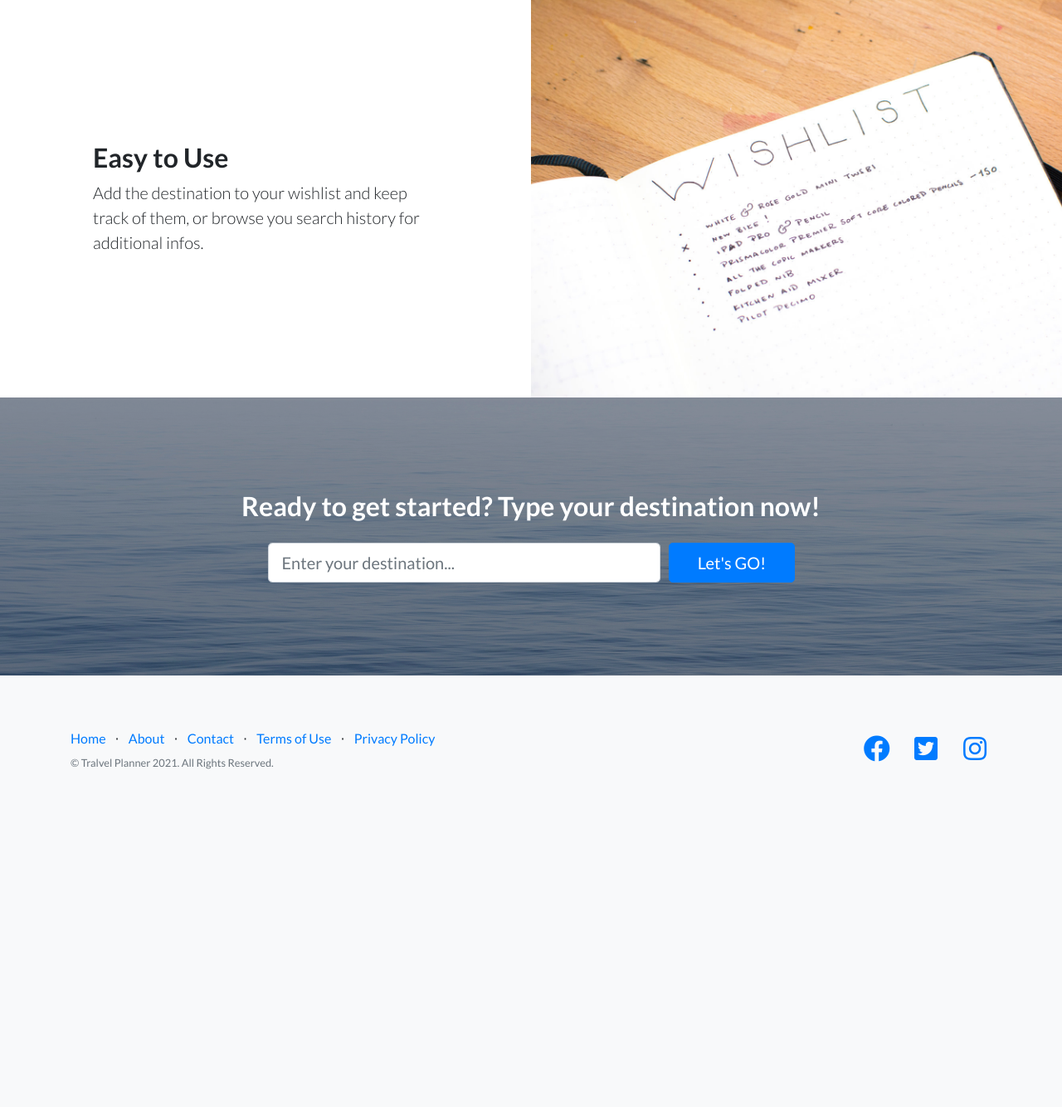
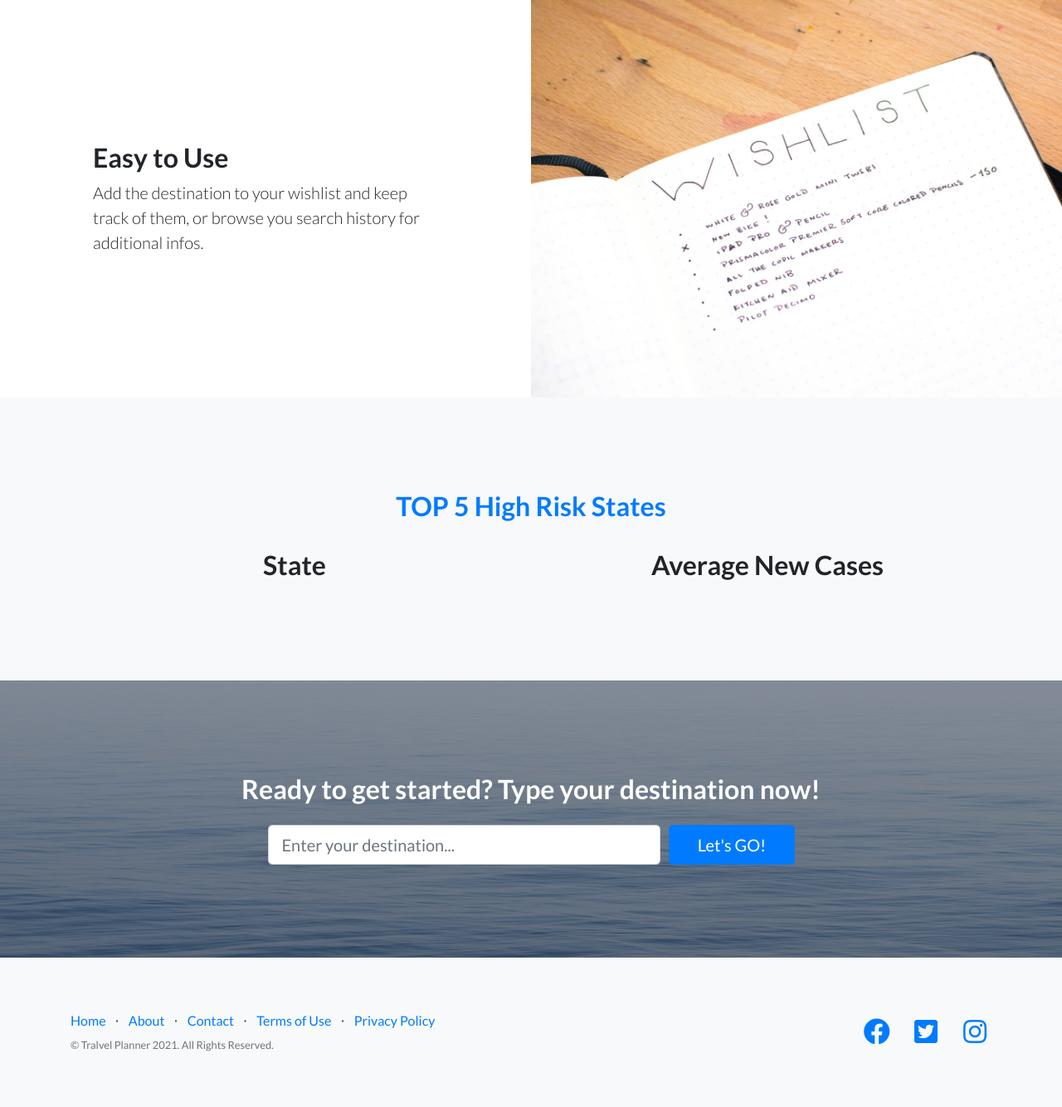
Before and after one commit to LoneRan/EE599CloudFinalProject, a Flask app: page /logout in a window 1280 px wide. Shown: the part 2016-3350 px from the top of the page at 83% size. Before the commit the page ends 2943 px from the top, so only its background shows below. Run offline with Flask 2, Linux system fonts and the light colour scheme; tables that the repository leaves empty hold one stand-in row (values such as "Sample post"); some libraries are stand-ins or nearby versions.

Commit message:
add top5 to homepage

```diff
--- a/app.py
+++ b/app.py
@@ -58,7 +58,11 @@ def home():
     #
     # session.pop('username', None)
     # print(session)
-    return render_template("index.html",login=session)
+    q = "SELECT state_name, average FROM coviddb.covid_trend ORDER BY average DESC LIMIT 5"
+    cursor.execute(q)
+    data_raw = cursor.fetchall()
+    # print(data_raw[0][0])
+    return render_template("index.html",login=session, top5 = data_raw)
 
 @app.route('/about')
 def form():
@@ -97,7 +101,7 @@ def searchState():
     labels = [1,2,3,4,5,6,7]
     data_covid = []
     if len(data_raw) != 0:
-        data_covid = data_raw[0][1:]
+        data_covid = data_raw[0][1:8]
         data_covid = list(data_covid)
         print(data_covid)
     data_covid.reverse()
--- a/templates/index.html
+++ b/templates/index.html
@@ -133,8 +133,30 @@
     </div>
   </section>
 
-
-
+  <section class="features-icons bg-light text-center">
+  <h2 class="text-primary">TOP 5 High Risk States</h2>
+  <br>
+  <div class="container">
+    <div class="row">
+      <div class="col">
+        <h2>State</h2>
+      </div>
+      <div class="col">
+        <h2>Average New Cases</h2>
+      </div>
+    </div>
+    {%for row in top5%}
+    <div class="row">
+      <div class="col">
+        <p>{{row[0]}}</p>
+      </div>
+      <div class="col">
+        <p>{{row[1]}}</p>
+      </div>
+    </div>
+    {%endfor%}
+  </div>
+  </section>
   <!-- Call to Action -->
   <section class="call-to-action text-white text-center">
     <div class="overlay"></div>
--- a/templates/result.html
+++ b/templates/result.html
@@ -99,7 +99,7 @@
         <div class="post-preview">
 
             <h2 class="post-title">
-              Increasing cases in recent 7 days
+              New cases in recent 7 days
             </h2>
             <canvas id="line-chart" width="300px" height="200px"></canvas>
             <script src="https://cdn.jsdelivr.net/npm/chart.js@2.9.3/dist/Chart.min.js"></script>
@@ -134,7 +134,7 @@
 
         <div class="post-preview">
           <h2 class="post-title">
-              Increasing cases in recent 30 days
+              New cases in recent 30 days
             </h2>
             <canvas id="line-chart-30" width="300px" height="200px"></canvas>
             <script src="https://cdn.jsdelivr.net/npm/chart.js@2.9.3/dist/Chart.min.js"></script>
```
Also changed, not shown: covid_Proc.py (+11 -0 lines).
